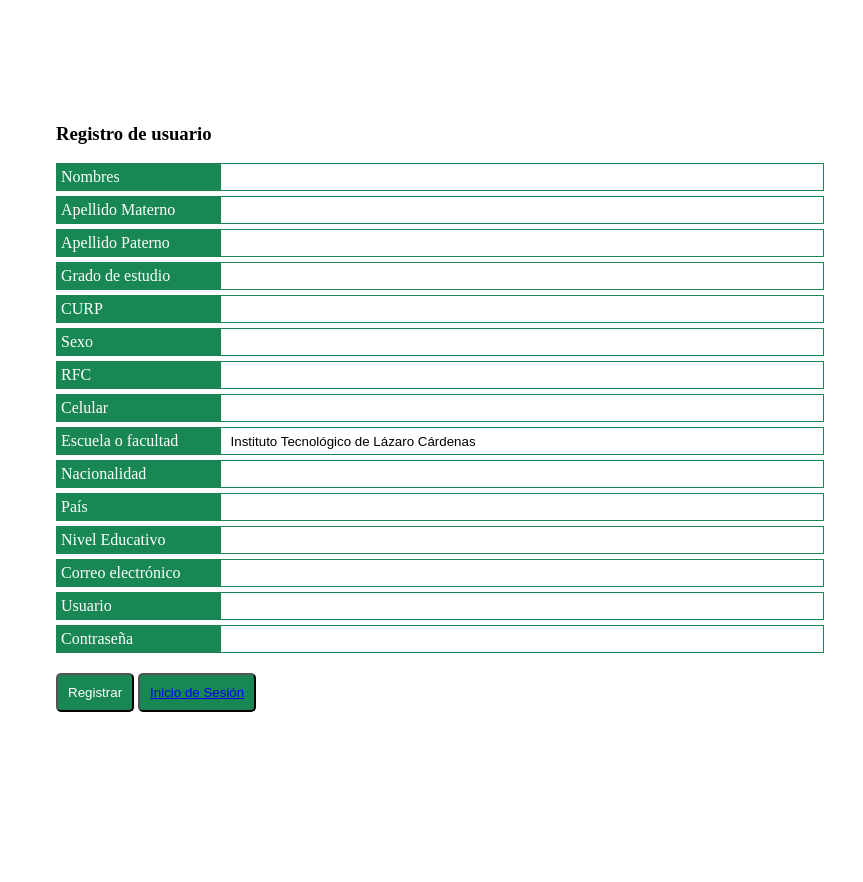
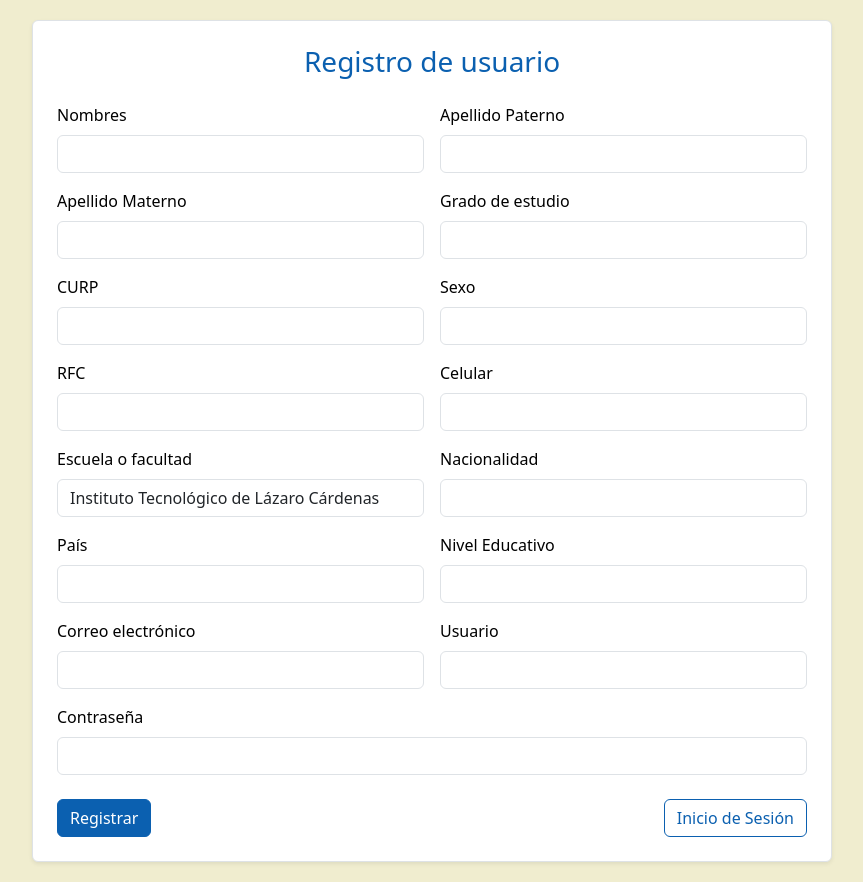
Before and after one commit to Marleneythor/PT, a PHP site: page /Register/registrarPage.php in a window 1280 px wide. Shown: the whole page, without its empty margins (208-1071 px from the left). Before the commit the page ends 712 px from the top, so only its background shows below. Run offline with PHP 8.4, Linux system fonts and the light colour scheme.

Commit message:
Mejoras interfaz

```diff
--- a/Register/registrarPage.php
+++ b/Register/registrarPage.php
@@ -1,79 +1,89 @@
 <!DOCTYPE html>
-<html lang="en">
+<html lang="es">
 <head>
     <meta charset="UTF-8">
     <meta name="viewport" content="width=device-width, initial-scale=1.0">
-    <title>EDD</title>
-    <link rel="stylesheet" type="text/css" href="../public/styles/registrar.css">
+    <title>EDD - Registro de usuario</title>
+    <!-- Bootstrap CSS -->
+    <link href="https://cdn.jsdelivr.net/npm/bootstrap@5.3.0/dist/css/bootstrap.min.css" rel="stylesheet">
+    <link rel="stylesheet" href="../public/styles/registrar.css">
 </head>
 <body>
-    <div class="formulario">
-        <form action="registrar.php" class="flexCenter" name="formulario" method="post">
-            <h3>Registro de usuario</h3>
-            <div>
-                <span>Nombres</span>
-                <input name="nombres" type="text" required>
+
+<main class="d-flex align-items-center justify-content-center min-vh-100">
+    <section class="container p-4 rounded shadow-sm bg-white border" style="max-width: 800px;">
+        <h3 class="text-center mb-4">Registro de usuario</h3>
+        <form action="registrar.php" method="post" class="row g-3">
+            <div class="col-md-6 col-sm-12">
+                <label for="nombres" class="form-label">Nombres</label>
+                <input name="nombres" type="text" class="form-control" required>
             </div>
-            <div>
-                <span>Apellido Materno</span>
-                <input name="apellidoMaterno" type="text" required>
+            <div class="col-md-6 col-sm-12">
+                <label for="apellidoPaterno" class="form-label">Apellido Paterno</label>
+                <input name="apellidoPaterno" type="text" class="form-control" required>
             </div>
-            <div>
-                <span>Apellido Paterno</span>
-                <input name="apellidoPaterno" type="text" required>
+            <div class="col-md-6 col-sm-12">
+                <label for="apellidoMaterno" class="form-label">Apellido Materno</label>
+                <input name="apellidoMaterno" type="text" class="form-control" required>
             </div>
-            <div>
-                <span>Grado de estudio</span>
-                <input name="grado" type="text" required>
+            <div class="col-md-6 col-sm-12">
+                <label for="grado" class="form-label">Grado de estudio</label>
+                <input name="grado" type="text" class="form-control" required>
             </div>
-            <div>
-                <span>CURP</span>
-                <input name="curp" type="text" required>
+            <div class="col-md-6 col-sm-12">
+                <label for="curp" class="form-label">CURP</label>
+                <input name="curp" type="text" class="form-control" required>
             </div>
-            <div>
-                <span>Sexo</span>
-                <input name="sexo" type="text" required>
+            <div class="col-md-6 col-sm-12">
+                <label for="sexo" class="form-label">Sexo</label>
+                <input name="sexo" type="text" class="form-control" required>
             </div>
-            <div>
-                <span>RFC</span>
-                <input name="rfc" type="text" required>
+            <div class="col-md-6 col-sm-12">
+                <label for="rfc" class="form-label">RFC</label>
+                <input name="rfc" type="text" class="form-control" required>
             </div>
-            <div>
-                <span>Celular</span>
-                <input name="celular" type="text">
+            <div class="col-md-6 col-sm-12">
+                <label for="celular" class="form-label">Celular</label>
+                <input name="celular" type="text" class="form-control">
             </div>
-            <div>
-                <span>Escuela o facultad</span>
-                <input name="escuela" type="text" value="Instituto Tecnológico de Lázaro Cárdenas" required>
+            <div class="col-md-6 col-sm-12">
+                <label for="escuela" class="form-label">Escuela o facultad</label>
+                <input name="escuela" type="text" class="form-control" value="Instituto Tecnológico de Lázaro Cárdenas" required>
             </div>
-            <div>
-                <span>Nacionalidad</span>
-                <input name="nacionalidad" type="text">
+            <div class="col-md-6 col-sm-12">
+                <label for="nacionalidad" class="form-label">Nacionalidad</label>
+                <input name="nacionalidad" type="text" class="form-control">
             </div>
-            <div>
-                <span>País</span>
-                <input name="pais" type="text">
+            <div class="col-md-6 col-sm-12">
+                <label for="pais" class="form-label">País</label>
+                <input name="pais" type="text" class="form-control">
             </div>
-            <div>
-                <span>Nivel Educativo</span>
-                <input name="nivelEducativo" type="text">
+            <div class="col-md-6 col-sm-12">
+                <label for="nivelEducativo" class="form-label">Nivel Educativo</label>
+                <input name="nivelEducativo" type="text" class="form-control">
             </div>
-            <div>
-                <span>Correo electrónico</span>
-                <input name="correo" type="email" required>
+            <div class="col-md-6 col-sm-12">
+                <label for="correo" class="form-label">Correo electrónico</label>
+                <input name="correo" type="email" class="form-control" required>
             </div>
-            <div>
-                <span>Usuario</span>
-                <input name="usuario" type="text" required>
+            <div class="col-md-6 col-sm-12">
+                <label for="usuario" class="form-label">Usuario</label>
+                <input name="usuario" type="text" class="form-control" required>
             </div>
-            <div>
-                <span>Contraseña</span>
-                <input name="contrasena" type="text" required></div>
-                <button type="submit">Registrar</button>
-                <button><a href="../index.php">Inicio de Sesión</a></button>
+            <div class="col-md-12">
+                <label for="contrasena" class="form-label">Contraseña</label>
+                <input name="contrasena" type="password" class="form-control" required>
+            </div>
+            <div class="d-flex justify-content-between mt-4">
+                <button type="submit" class="btn btn-primary">Registrar</button>
+                <a href="../index.php" class="btn btn-outline-secondary">Inicio de Sesión</a>
+            </div>
+        </form>
+    </section>
+</main>
 
-        </form>
-    </div>
 
+    <!-- Bootstrap JS -->
+    <script src="https://cdn.jsdelivr.net/npm/bootstrap@5.3.0/dist/js/bootstrap.bundle.min.js"></script>
 </body>
 </html>
--- a/public/styles/registrar.css
+++ b/public/styles/registrar.css
@@ -1,59 +1,36 @@
-body{
-    width: 100%;
-    height: 100%;
+
+body {
+    background-color: #F0EDCF; /* Fondo */
+    padding: 20px; /* Espacio alrededor de toda la página */
 }
 
-.formulario{
-    position: absolute;
-    width: 100%;
-    height: 100%;
-    display: flex;
-    justify-content: center;
-    align-self: center;
-    align-content: center;
+.register-container {
+    background-color: #FFFFFF; /* Fondo del formulario */
+    border: 2px solid #40A2D8; /* Borde del formulario */
+    padding: 30px; /* Espacio interno del formulario */
+    margin: 20px; /* Margen externo para separar del borde del navegador */
 }
 
-
-.flexCenter{
-    width: 60%;
-    justify-content: center;
-    align-self: center;
+h3 {
+    color: #0B60B0; /* Color del título */
 }
-
-.flexCenter div{
-    display: flex;
-    align-self: center;
-    justify-content: center;
-    width: 100%;
-    margin-top: 5px;
-    background-color: #198754;
-    color: white;
-
+.form-label {
+    color: #000000; /* Color de las etiquetas */
 }
-
-
-
-span{
-    width: 20%;
-    padding: 5px;
+.btn-primary {
+    background-color: #0B60B0;
+    border-color: #0B60B0;
 }
-
-.flexCenter div input{
-    flex: 1;
-    border: #198754 solid 1px;
-    padding-left: 10px;
+.btn-primary:hover {
+    background-color: #40A2D8;
+    border-color: #40A2D8;
 }
-
-
-button{
-    margin-top: 20px;
-    padding: 10px;
-    background-color: #198754;
-    color: white;
-    border-radius: 5px;
+.btn-outline-secondary {
+    color: #0B60B0;
+    border-color: #0B60B0;
 }
-
-button:hover{
-    background-color: grey;
-    cursor: pointer;
+.btn-outline-secondary:hover {
+    background-color: #40A2D8;
+    border-color: #40A2D8;
+    color: #FFFFFF;
 }
```
Also changed, not shown: Menu/Menu.html (+85 -19 lines), index.php (+25 -21 lines), public/styles/login.css (+24 -242 lines).
